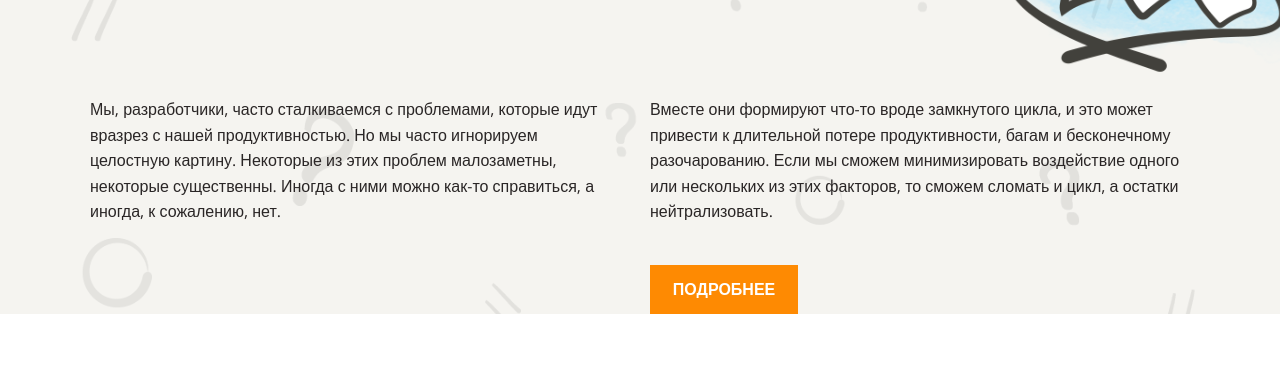
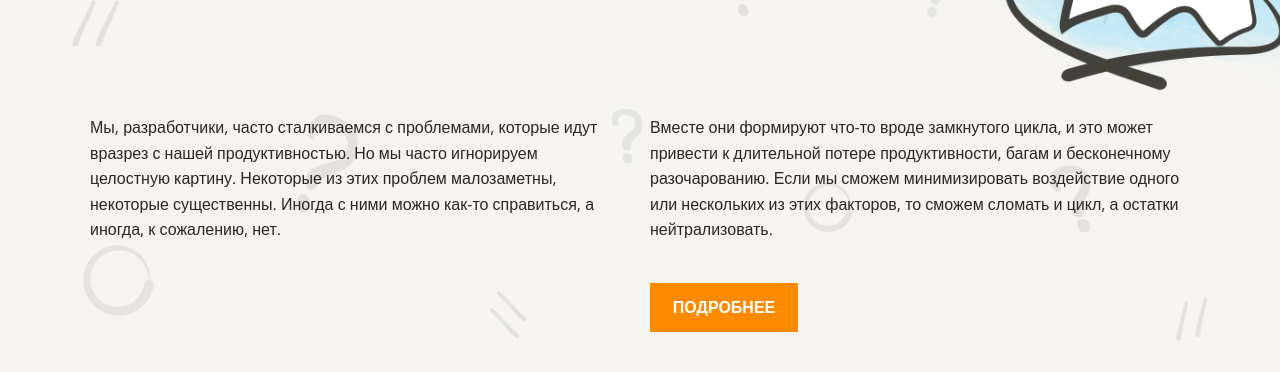
Before and after one commit to Adil320/layout-designer-project-lvl1, a plain HTML site: page src/index.html in a window 1280 px wide. Shown: the part 490-862 px from the top of the page. Before the commit the page ends 804 px from the top, so only its background shows below. Drawn offline with nearby package versions, Linux system fonts and the light colour scheme; a web font is replaced by a local one.

```diff
--- a/src/styles/style.css
+++ b/src/styles/style.css
@@ -66,7 +66,7 @@
     position: relative;
     display: flex;
     flex-direction: column;
-    padding-top: 22px ;
+    padding: 40px 0 40px 0;
 }
 
 .background-image {
```
